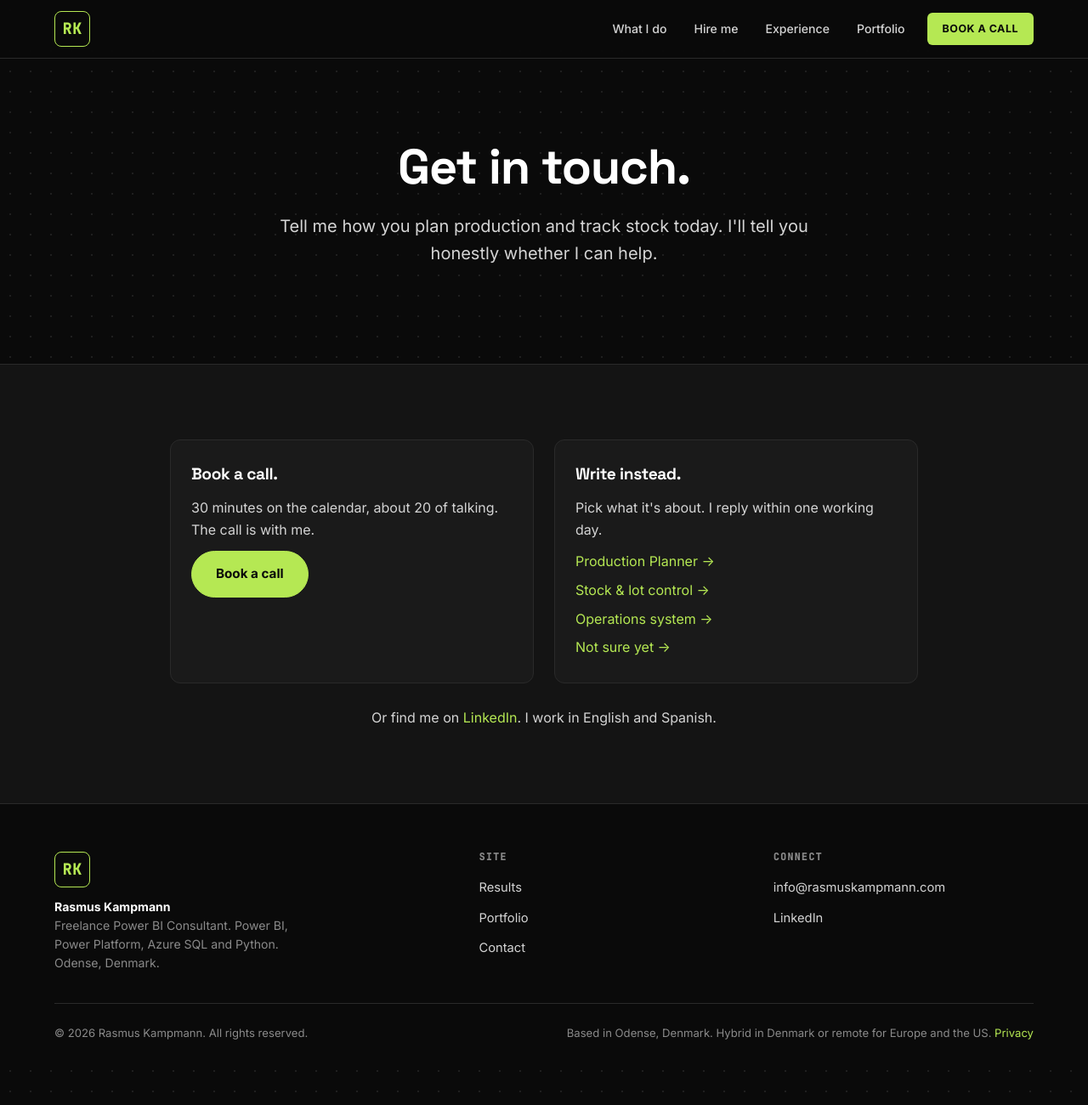
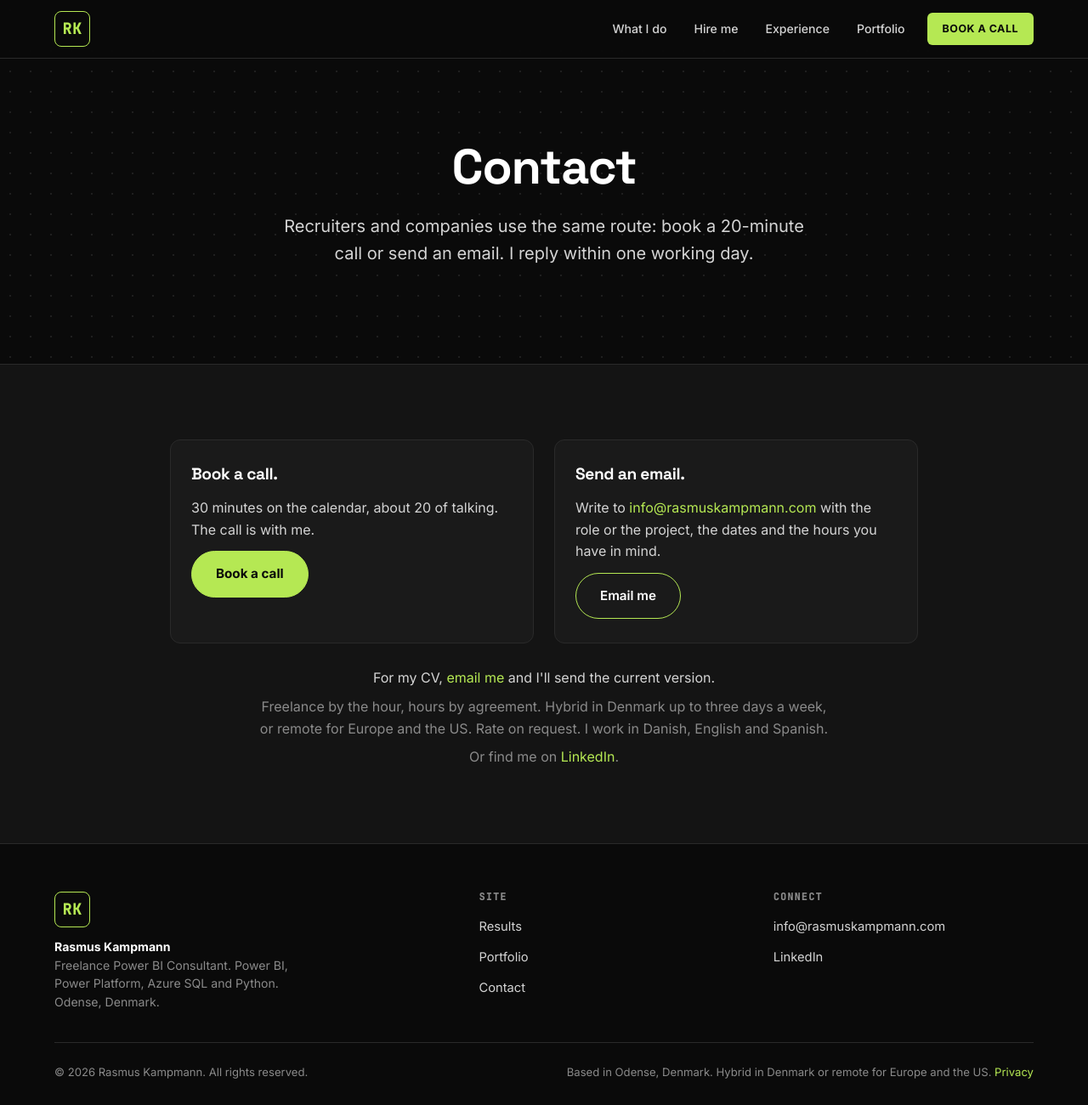
Before and after one commit to rasmuskampmann1998/rasmuskampmann.com, a Jekyll site: the page built from contact.md, in a window 1280 px wide and 1300 px high. Shown: the whole window at 85% size. Built offline with Jekyll 4.4.1, drawn with Linux system fonts in a browser that asks for light colours.

Commit message:
Contact: one route for recruiters and companies (call or email), CV on request
Removed the topic links for the parked fixed-price offers. The #cv anchor is
where the home page CV button lands.

Co-Authored-By: Claude Opus 5.5 <noreply@anthropic.com>

```diff
--- a/contact.md
+++ b/contact.md
@@ -1,15 +1,15 @@
 ---
 layout: default
-title: Get in touch
-description: Book a call or write. Operations systems for seed and agriculture companies. I reply within one working day.
+title: Contact
+description: Hire Rasmus Kampmann, Freelance Power BI Consultant. Book a 20-minute call or email info@rasmuskampmann.com. Recruiters and companies use the same route.
 ---
 {% assign booking = "https://calendly.com/rasmuskampmann-info/30min" %}
 {% assign mail = site.author.email %}
 
 <section class="offer-hero">
   <div class="container">
-    <h1>Get in touch.</h1>
-    <p class="offer-sub">Tell me how you plan production and track stock today. I'll tell you honestly whether I can help.</p>
+    <h1>Contact</h1>
+    <p class="offer-sub">Recruiters and companies use the same route: book a 20-minute call or send an email. I reply within one working day.</p>
   </div>
 </section>
 
@@ -22,16 +22,13 @@ description: Book a call or write. Operations systems for seed and agriculture c
         <a href="{{ booking }}" class="offer-btn offer-btn--primary" target="_blank" rel="noopener">Book a call</a>
       </article>
       <article class="offer-card">
-        <h3>Write instead.</h3>
-        <p>Pick what it's about. I reply within one working day.</p>
-        <ul class="offer-topics">
-          <li><a href="mailto:{{ mail }}?subject=Production%20Planner">Production Planner &rarr;</a></li>
-          <li><a href="mailto:{{ mail }}?subject=Stock%20and%20lot%20control">Stock &amp; lot control &rarr;</a></li>
-          <li><a href="mailto:{{ mail }}?subject=Operations%20system">Operations system &rarr;</a></li>
-          <li><a href="mailto:{{ mail }}?subject=Not%20sure%20yet">Not sure yet &rarr;</a></li>
-        </ul>
+        <h3>Send an email.</h3>
+        <p>Write to <a href="mailto:{{ mail }}">{{ mail }}</a> with the role or the project, the dates and the hours you have in mind.</p>
+        <a href="mailto:{{ mail }}" class="offer-btn">Email me</a>
       </article>
     </div>
-    <p class="offer-note">Or find me on <a href="{{ site.author.linkedin }}" target="_blank" rel="noopener">LinkedIn</a>. I work in English and Spanish.</p>
+    <p class="offer-note" id="cv">For my CV, <a href="mailto:{{ mail }}?subject=CV%20request">email me</a> and I'll send the current version.</p>
+    <p class="offer-note">Freelance by the hour, hours by agreement. Hybrid in Denmark up to three days a week, or remote for Europe and the US. Rate on request. I work in Danish, English and Spanish.</p>
+    <p class="offer-note">Or find me on <a href="{{ site.author.linkedin }}" target="_blank" rel="noopener">LinkedIn</a>.</p>
   </div>
 </section>
```
